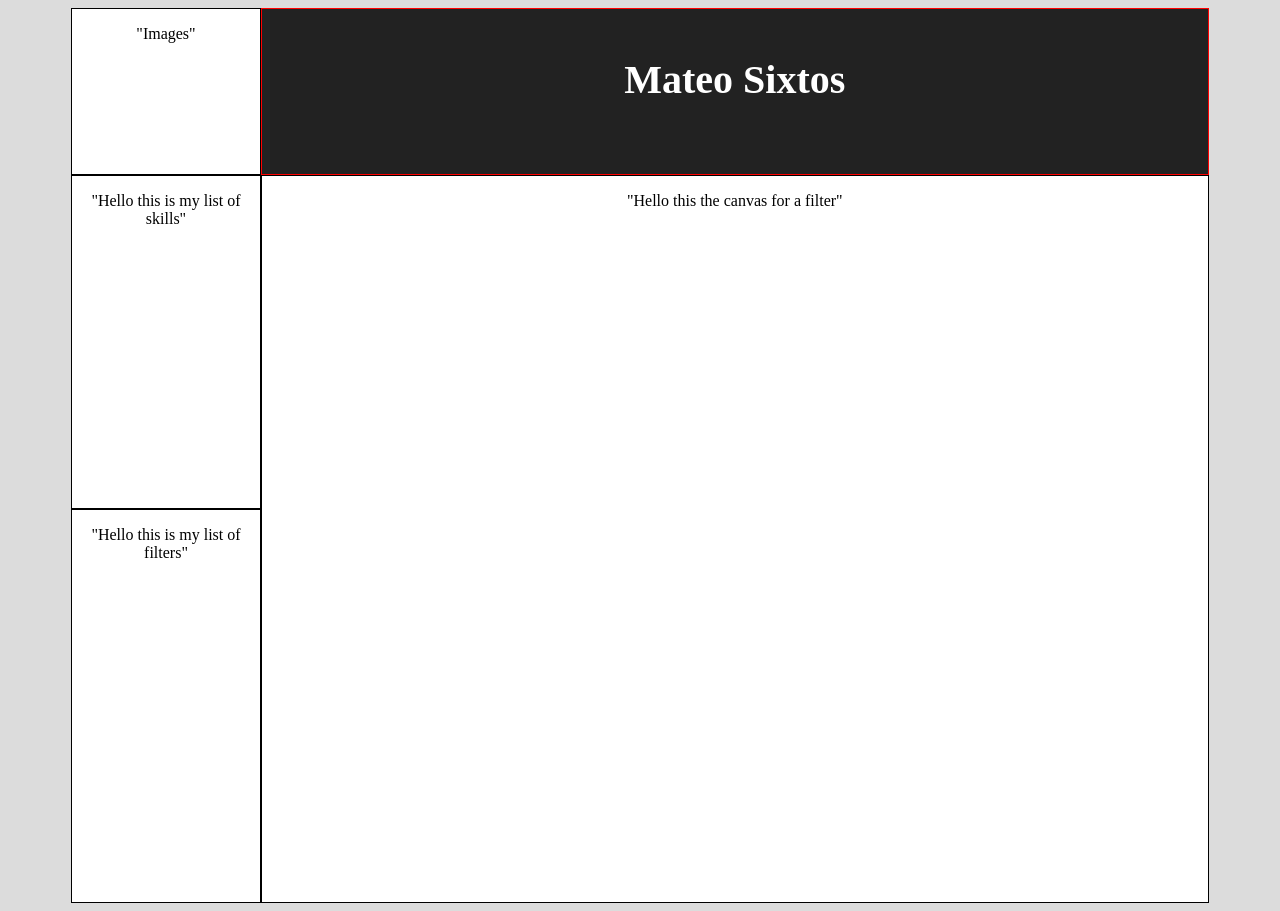
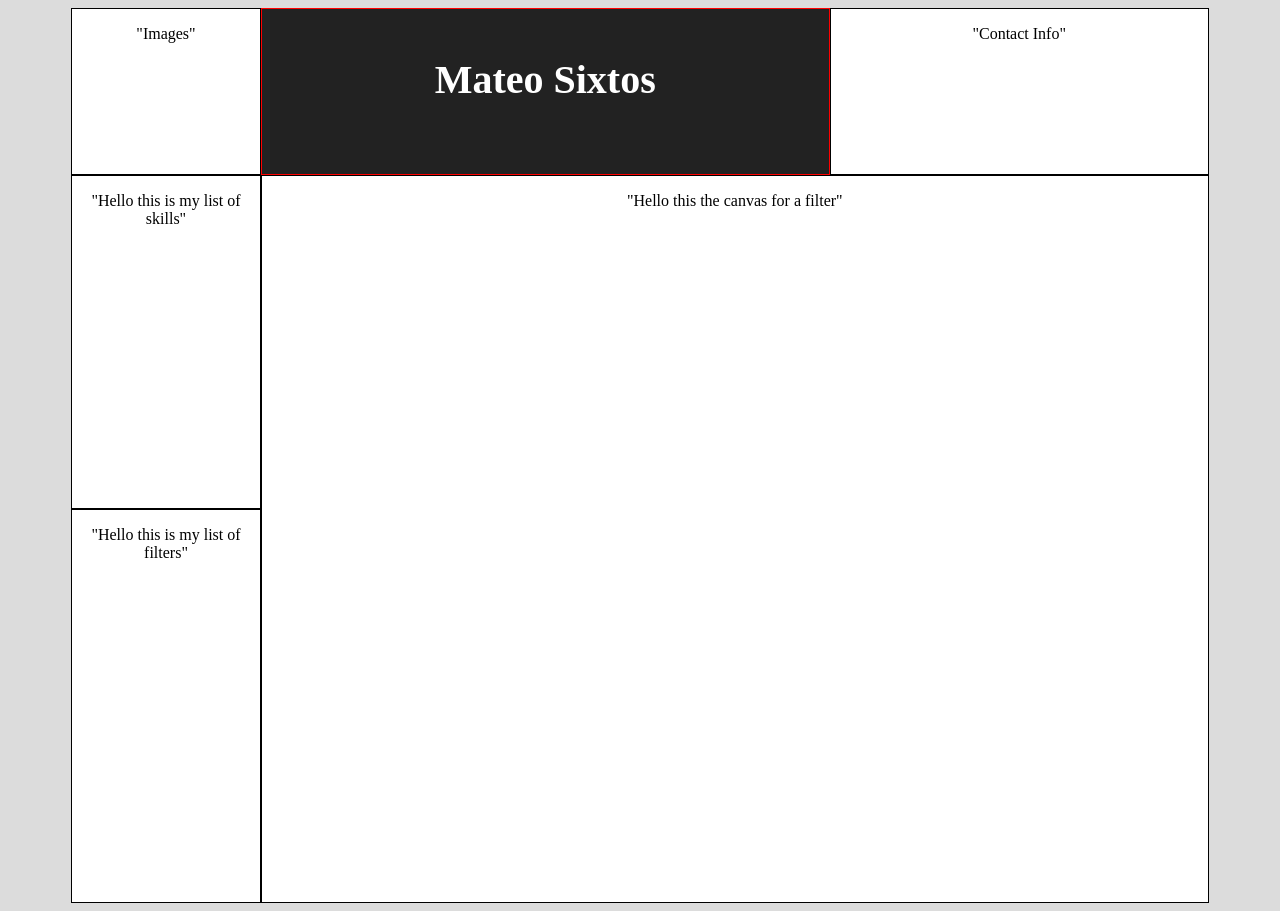
Before and after one commit to sixtosMateo/SixtosProfile, a React (Create React App) app: page / in a window 1280 px wide. Built offline with nearby package versions, Linux system fonts and the light colour scheme.

Commit message:
added a section for contact info

```diff
--- a/src/App.css
+++ b/src/App.css
@@ -14,7 +14,7 @@
   grid-template-columns: repeat(6, 1fr);
   grid-template-rows: 1fr 1fr 1fr 1fr 1fr 60px;
   grid-template-areas:
-      "i p p p p p"
+      "i p p p o o"
       "s c c c c c"
       "s c c c c c"
       "f c c c c c"
@@ -23,11 +23,16 @@
 
 }
 
-.profile-header, .skill-list, .filter-list, .filter-canvas, .image-canvas{
+.profile-header, .skill-list,
+.filter-list, .filter-canvas,
+.image-canvas, .contact-info{
   border: 1px solid;
 
 }
 
+.contact-info{
+  grid-area: o;
+}
 .image-canvas{
   grid-area: i;
 }
--- a/src/App.js
+++ b/src/App.js
@@ -5,6 +5,7 @@ import FilterCanvas from './components/FilterCanvas'
 import SkillList from './components/SkillList'
 import FilterList from './components/FilterList'
 import ImageCanvas from './components/ImageCanvas'
+import ContactInfo from './components/ContactInfo'
 
 
 class App extends Component {
@@ -16,6 +17,7 @@ class App extends Component {
         <SkillList/>
         <FilterList/>
         <ImageCanvas/>
+        <ContactInfo/>
       </div>
     );
   }
--- a/src/components/ContactInfo.js
+++ b/src/components/ContactInfo.js
@@ -0,0 +1,14 @@
+import React from 'react'
+
+
+class ContactInfo extends React.Component{
+  render(){
+    return (
+      <div className="contact-info">
+        <p>"Contact Info"</p>
+      </div>
+    )
+  }
+}
+
+export default ContactInfo
```
